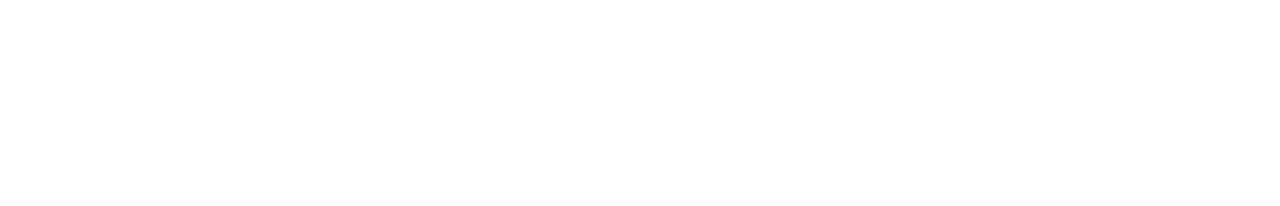
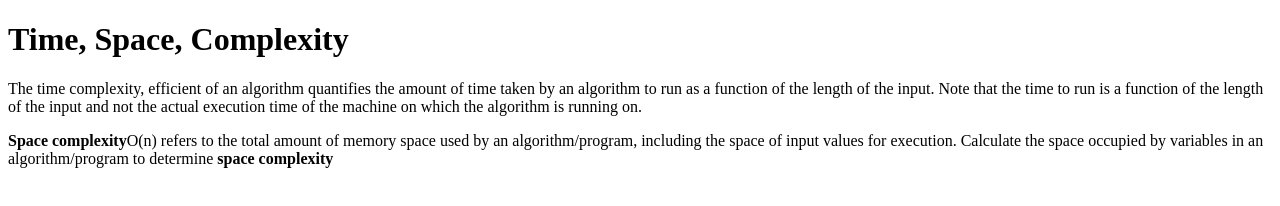
Before and after one commit to acciojob/time-and-space-complexity-sirisha468, a website: page main.html in a window 1280 px wide. Drawn offline with Linux system fonts and the light colour scheme.

Commit message:
created a submission

```diff
--- a/main.html
+++ b/main.html
@@ -10,7 +10,9 @@
 	<!-- the entire body must be written by student -->
     <script type="text/javascript" src="./script.js">
 </script>
-
+<h1>Time, Space, Complexity</h1>
+	<p>The time complexity, efficient of an algorithm quantifies the amount of time taken by an algorithm to run as a function of the length of the input. Note that the time to run is a function of the length of the input and not the actual execution time of the machine on which the algorithm is running on.</p>
+	<p><b>Space complexity</b>O(n) refers to the total amount of memory space used by an algorithm/program, including the space of input values for execution. Calculate the space occupied by variables in an algorithm/program to determine <b>space complexity</b.</p>
 </body>
 
 </html>
```
